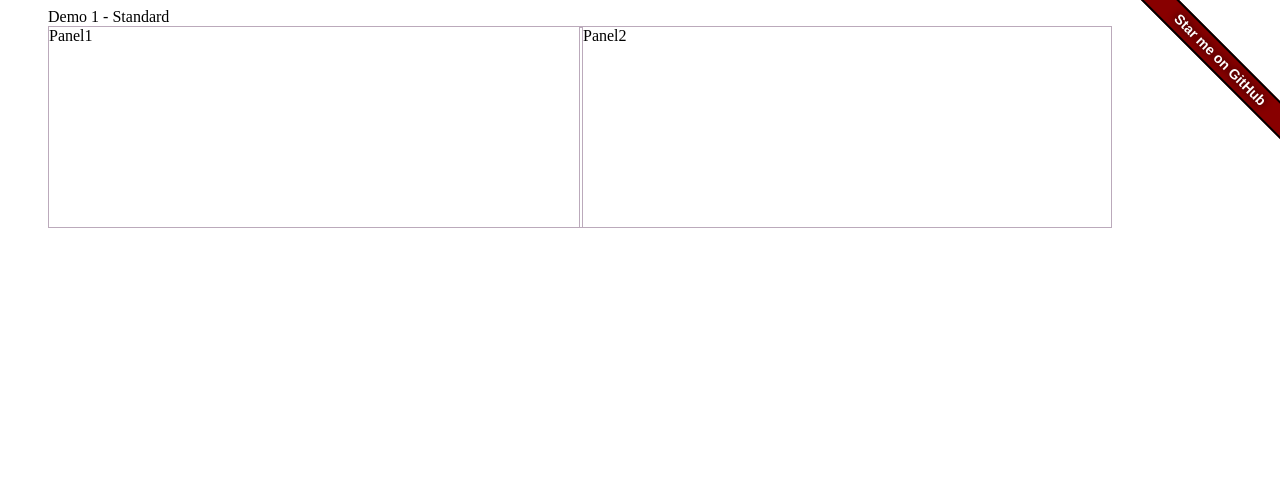
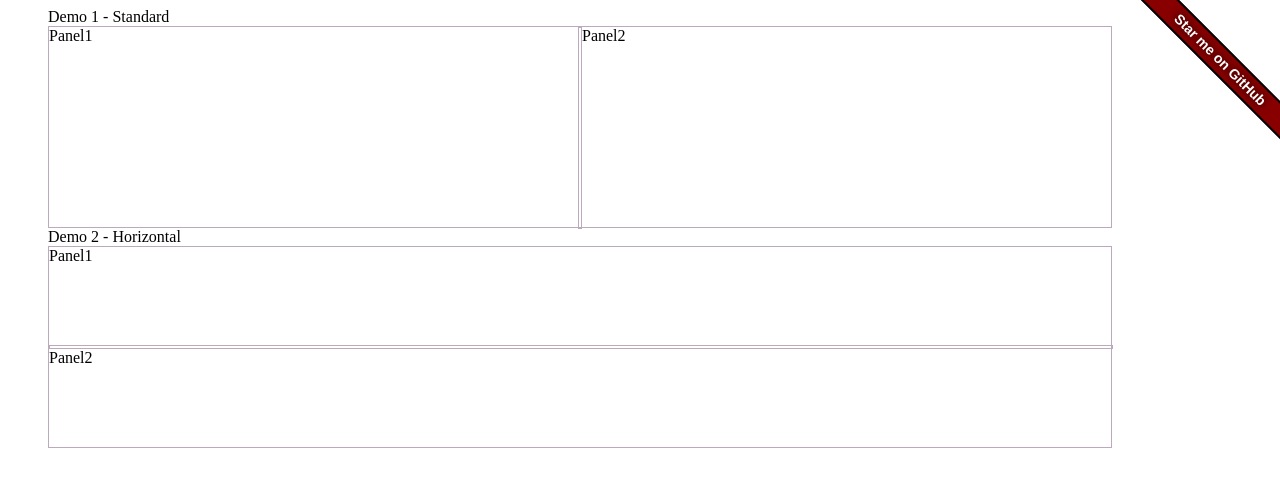
Before and after one commit to Thibor/jsRapSpliter, a plain HTML site: page index.html in a window 1280 px wide. Drawn offline with nearby package versions, Linux system fonts and the light colour scheme.

Commit message:
add spliter veritical

```diff
--- a/index.html
+++ b/index.html
@@ -11,6 +11,7 @@
 
 $(document).ready(function(){
 $('#demo1').jsRapSpliter();
+$('#demo2').jsRapSpliter({horizontal:false});
 });
 
 </script>
@@ -20,11 +21,19 @@ $('#demo1').jsRapSpliter();
 <div id="divGitHub">
 <div id="GitHub" onclick="location.href='https://github.com/Thibor/jsRapSpliter'"></div>
 </div>
+
 <div>Demo 1 - Standard</div>
 <div id="demo1" >
 <div>Panel1</div>
 <div>Panel2</div>
 </div>
+
+<div>Demo 2 - Horizontal</div>
+<div id="demo2" >
+<div>Panel1</div>
+<div>Panel2</div>
+</div>
+
 </div>
 </body>
 </html>
--- a/jsRapSpliter.css
+++ b/jsRapSpliter.css
@@ -1,23 +1,43 @@
 .rapSpliter{
 	position: relative;
-	height:200px;
 	border: solid 1px #bab;
-	overflow: hidden;
 }
-.panel1{
-	position: absolute;
+.panel1H{
 	left:0px;
+}
+.panel2H{
+	right:0px;
+}
+.panel1V{
+	top:0px;
+}
+.panel2V{
+	bottom:0px;
+}
+.panel1H,
+.panel2H{
 	height:100%;
 }
-.panel2{
+.panel1V,
+.panel2V{
+	width:100%;
+}
+.panel1H,
+.panel2H,
+.panel1V,
+.panel2V{
+	overflow: hidden;
 	position: absolute;
-	right:0px;
-	height:100%;
 }
-
-.spliter{
+.spliterH{
 	position: absolute;
 	height:100%;
 	cursor:col-resize;
 	border: solid 1px #bab;
 }
+.spliterV{
+	position: absolute;
+	width:100%;
+	cursor:row-resize;
+	border: solid 1px #bab;
+}
--- a/jsRapSpliter.js
+++ b/jsRapSpliter.js
@@ -1,19 +1,36 @@
+$(window).resize(function () {
+	$('.rapSpliter').each(function () {
+		this.Render();
+	});
+});
+
 (function ($) {
 	$.fn.jsRapSpliter = function (options) {
 
 		return this.each(function () {
-			let position = $(this).width() / 2.0;
 			this.opt = $.extend({
-				position: position
+				height: '200px',
+				horizontal: true,
+				position: 0.5,
+				spliterWidth: 4
 			}, options);
 			let base = this;
 			let active = false;
-			$(this).addClass('rapSpliter');
-			let panel1 = $('.rapSpliter div:first').addClass('panel1')[0];
-			let panel2 = $('.rapSpliter div:last').addClass('panel2')[0];
-			let spliter = $('<div>').addClass('spliter')[0];
-			$(panel1).after(spliter);
-			$(spliter).bind({
+			$(this).addClass('rapSpliter').css({ height: this.opt.height });
+			this.panel1 = $('div:first', this)[0];
+			this.panel2 = $('div:last', this)[0];
+			this.spliter = $('<div>')[0];
+			if (this.opt.horizontal) {
+				$(this.panel1).addClass('panel1H');
+				$(this.panel2).addClass('panel2H');
+				$(this.spliter).addClass('spliterH');
+			} else {
+				$(this.panel1).addClass('panel1V');
+				$(this.panel2).addClass('panel2V');
+				$(this.spliter).addClass('spliterV');
+			}
+			$(this.panel1).after(this.spliter);
+			$(this.spliter).bind({
 				mousedown: function (e) {
 					active = e.buttons == 1;
 				}
@@ -21,32 +38,67 @@
 			$(this).bind({
 				mousemove: function (e) {
 					if (active)
-						UpdatePosition(e);
+						base.UpdatePosition(e);
 				},
 				mouseup: function (e) {
 					active = false;
 				}
 			});
 
-			function UpdatePosition(e) {
-				let p = e.clientX - $(base)[0].getBoundingClientRect().left;
-				base.SetPosition(p);
+			this.UpdatePosition = function (e) {
+				if (this.opt.horizontal) {
+					let ph = (e.clientX - $(base)[0].getBoundingClientRect().left) / $(base).width();
+					this.SetPositionH(ph);
+				} else {
+					let pv = (e.clientY - $(base)[0].getBoundingClientRect().top) / $(base).height();
+					this.SetPositionV(pv);
+				}
+			}
+
+			this.SetPositionH = function (pro) {
+				base.opt.position = pro;
+				let w = $(base).width();
+				let hsw = base.opt.spliterWidth / 2.0;
+				let pos = w * pro;
+				if (pos < hsw)
+					pos = hsw;
+				if (pos > w - hsw)
+					pos = w - hsw;
+				let x1 = pos - hsw;
+				let x2 = w - pos - hsw;
+				$(base.panel1).width(x1);
+				$(base.panel2).width(x2);
+				$(base.spliter).css({ left: x1 + 'px', right: x2 + 'px' });
+			}
+
+			this.SetPositionV = function (pro) {
+				base.opt.position = pro;
+				let h = $(base).height();
+				let hsw = base.opt.spliterWidth / 2.0;
+				let pos = h * pro;
+				if (pos < hsw)
+					pos = hsw;
+				if (pos > h - hsw)
+					pos = h - hsw;
+				let y1 = pos - hsw;
+				let y2 = h - pos - hsw;
+				$(base.panel1).height(y1);
+				$(base.panel2).height(y2);
+				$(base.spliter).css({ top: y1 + 'px', bottom: y2 + 'px' });
 			}
 
 			this.SetPosition = function (pos) {
-				let w = $(base).width();
-				if (pos < 10)
-					pos = 10;
-				if (pos > w - 10)
-					pos = w - 10;
-				let x1 = pos - 2;
-				let x2 = w - pos - 2;
-				$('.panel1').width(x1);
-				$('.panel2').width(x2);
-				$('.spliter').css({ left: x1 + 'px', right: x2 + 'px' });
+				if (this.opt.horizontal)
+					this.SetPositionH(pos);
+				else
+					this.SetPositionV(pos);
 			}
 
-			this.SetPosition(this.opt.position);
+			this.Render = function () {
+				this.SetPosition(this.opt.position);
+			}
+
+			this.Render();
 
 		})
 
```
Also changed, not shown: 1 other file.
